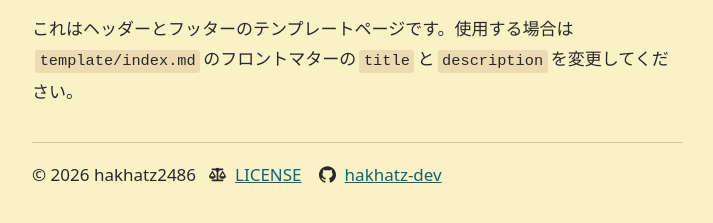
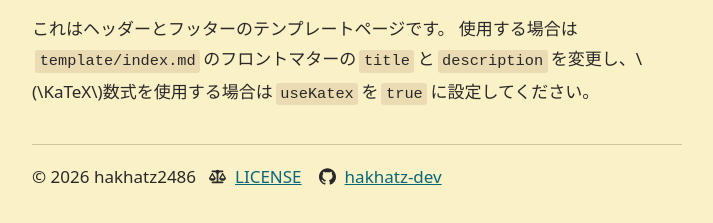
Before and after one commit to hakhatz2486/hakhatz-dev, an Astro site: page /template in a window 1280 px wide. Shown: the part 155-378 px from the top of the page, without its empty margins (283-996 px from the left). Built offline with nearby package versions, Linux system fonts and the light colour scheme; Astro itself is replaced by a stand-in of ours.

Commit message:
コンテンツを更新
- テンプレートにKaTeXに関する記述を追加

```diff
--- a/public/sitemap.xml
+++ b/public/sitemap.xml
@@ -18,6 +18,6 @@
   </url>
   <url>
     <loc>https://hakhatz.dev/template/</loc>
-    <lastmod>2026-07-25</lastmod>
+    <lastmod>2026-08-07</lastmod>
   </url>
 </urlset>
--- a/src/pages/template/index.md
+++ b/src/pages/template/index.md
@@ -2,9 +2,10 @@
 layout: ../../layouts/Layout.astro
 title: テンプレート
 description: これはヘッダーとフッターのテンプレートページです。
-useKatex: false # 未記載のデフォルトは`false`
+useKatex: true # 未記載のデフォルトは`false`
 ---
 
 # テンプレート
 
-これはヘッダーとフッターのテンプレートページです。使用する場合は`template/index.md`のフロントマターの`title`と`description`を変更してください。
+これはヘッダーとフッターのテンプレートページです。
+使用する場合は`template/index.md`のフロントマターの`title`と`description`を変更し、\\(\KaTeX\\)数式を使用する場合は`useKatex`を`true`に設定してください。
```
